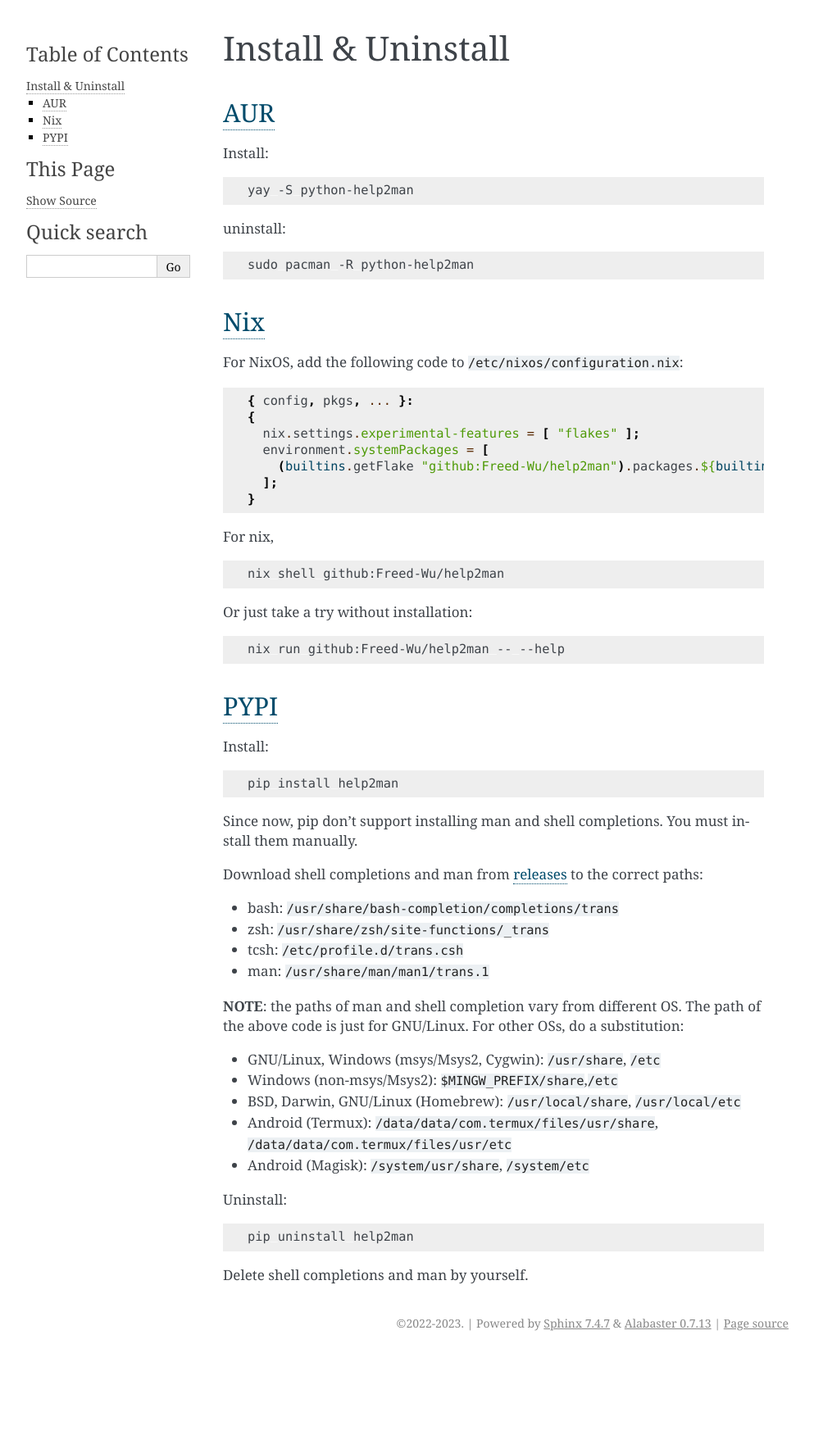
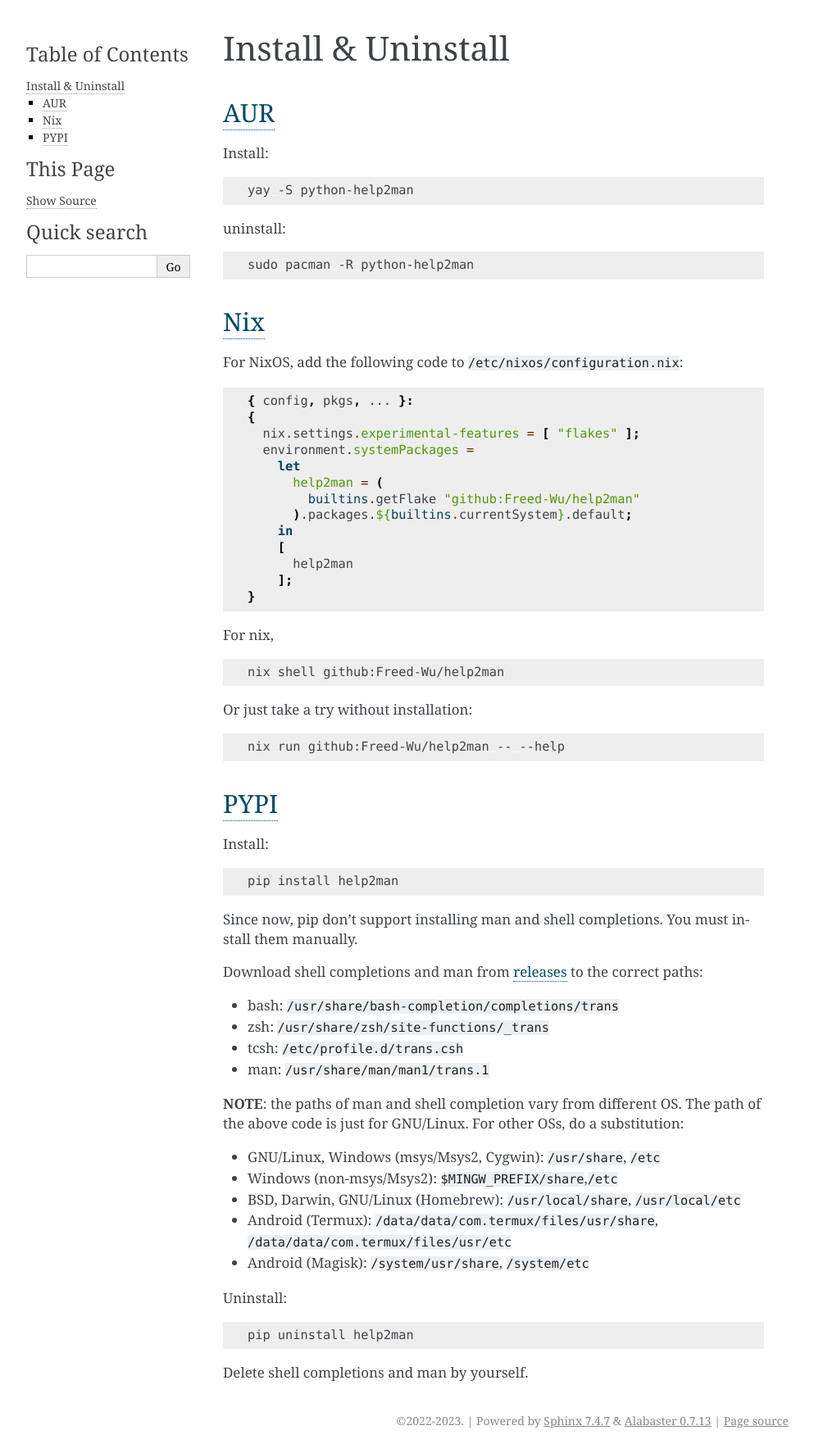
Before and after one commit to Freed-Wu/help2man, a Sphinx documentation site: the page built from docs/resources/install.md, in a window 1280 px wide. Shown: the whole page at 82% size, without its empty margins (148-1141 px from the left). Built offline with Sphinx 7.4.7, drawn with Linux system fonts in a browser that asks for light colours; the version number could not be read and is left out; before the commit the page ends 1654 px from its top, so only the background shows below that.

Commit message:
:memo: Improve document by formatting nix code

````diff
--- a/docs/resources/install.md
+++ b/docs/resources/install.md
@@ -22,9 +22,15 @@
 { config, pkgs, ... }:
 {
   nix.settings.experimental-features = [ "flakes" ];
-  environment.systemPackages = [
-    (builtins.getFlake "github:Freed-Wu/help2man").packages.${builtins.currentSystem}.default
-  ];
+  environment.systemPackages =
+    let
+      help2man = (
+        builtins.getFlake "github:Freed-Wu/help2man"
+      ).packages.${builtins.currentSystem}.default;
+    in
+    [
+      help2man
+    ];
 }
 ```
 
````
